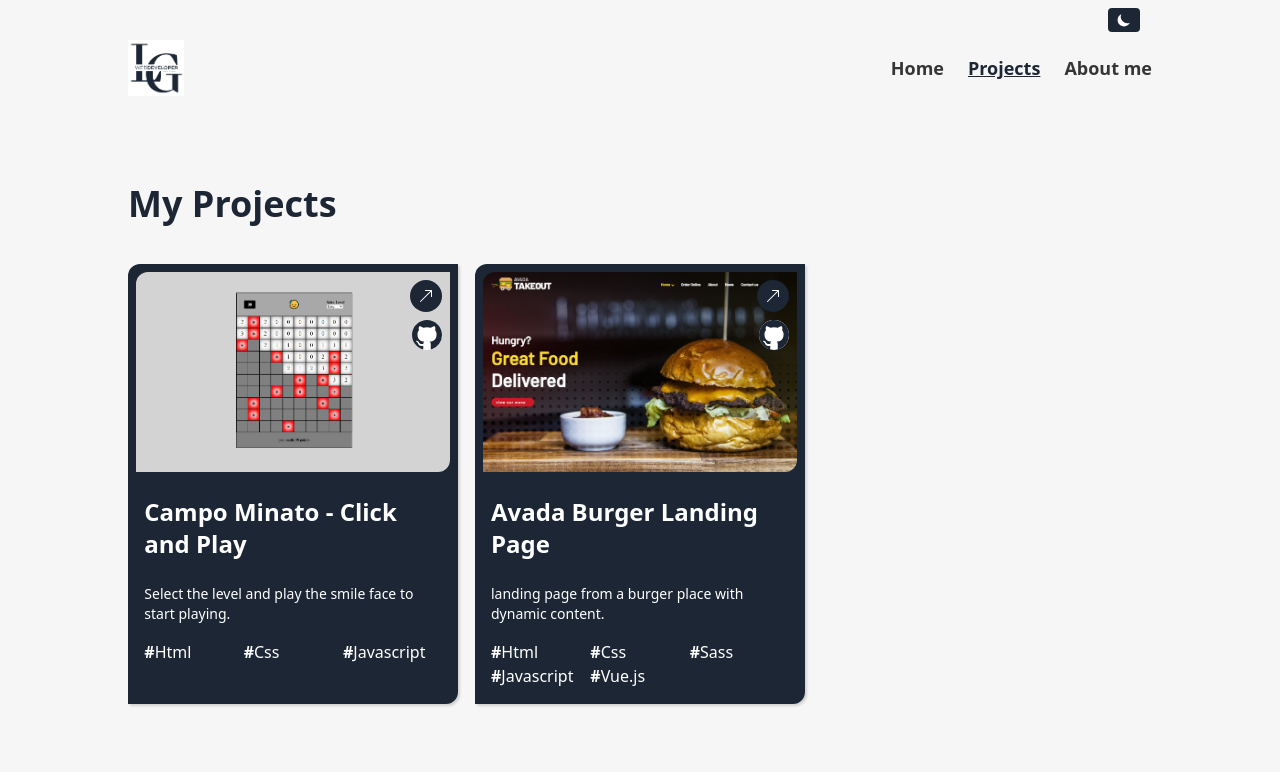
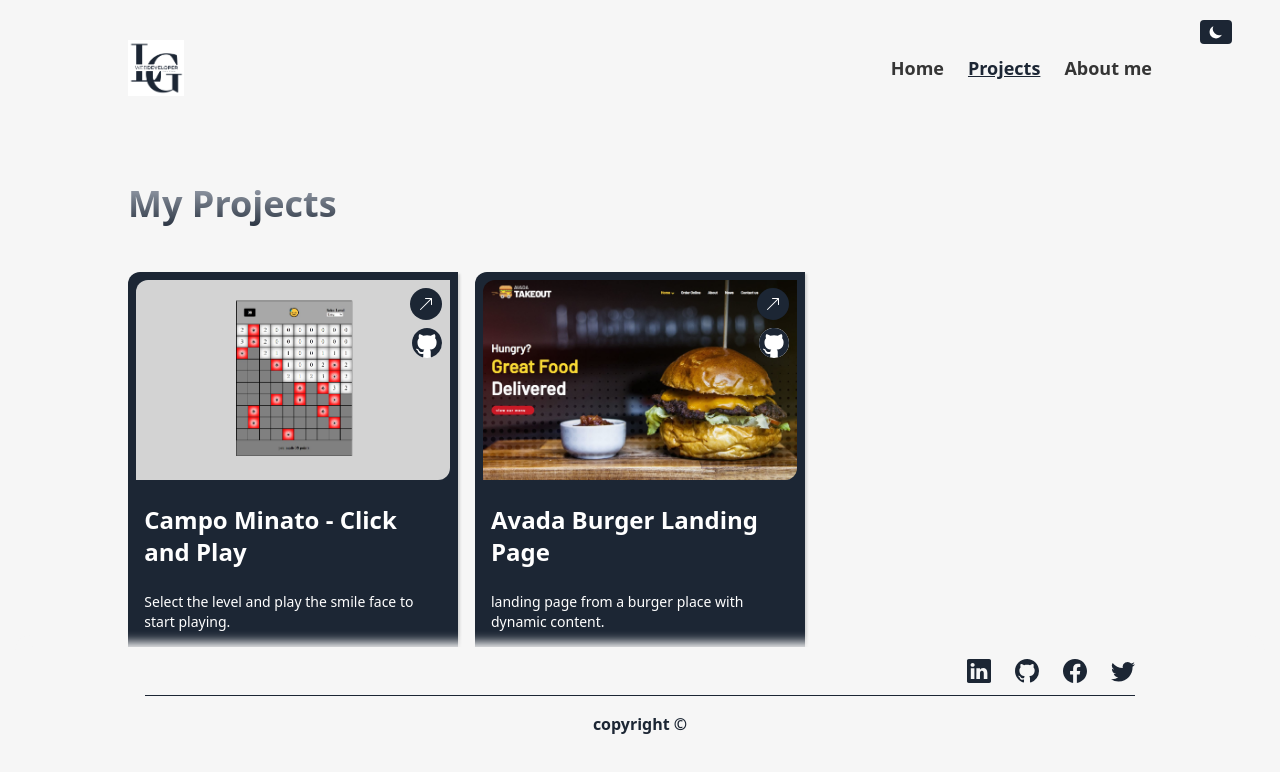
Before and after one commit to Leograzioli/Portfoglio, a React (Vite) app: page /projects in a window 1280 px wide. Shown: the top 772 px of the page. Built offline with nearby package versions, Linux system fonts and the light colour scheme.

Commit message:
add box-shadow and fixed footer

```diff
--- a/src/App.jsx
+++ b/src/App.jsx
@@ -1,53 +1,33 @@
-
-import { useEffect, useState } from 'react'
 import { BrowserRouter, Route, Routes } from 'react-router-dom'
-import { HiLightBulb, HiMoon } from 'react-icons/hi'
 
 //components and pages
 import AppHeader from './components/AppHeader'
 import AppHome from './pages/AppHome'
 import AppProjects from './pages/AppProjects'
+import React from 'react'
+import AppFooter from './components/AppFooter'
 
 function App() {
 
-  const [theme, setTheme] = useState(localStorage.getItem('theme'))
-
-  useEffect(() => {
-    if (theme === 'dark') {
-      document.body.classList.add('dark')
-    } else {
-      document.body.classList.remove('dark')
-    }
-  }, [theme])
-
-  const handleClick = () => {
-
-    if (theme != 'dark') {
-      localStorage.setItem('theme', 'dark')
-      setTheme(localStorage.getItem('theme'))
-    } else if (theme == 'dark') {
-      localStorage.setItem('theme', 'light')
-      setTheme(localStorage.getItem('theme'))
-    }
-  }
 
   return (
-    <div className="App bg-primary dark:bg-primary-dark h-screen overflow-auto px-[10%]">
-      <div className="max-w-[1300px] mx-auto relative ">
-
-        <button onClick={handleClick} className='bg-primary-dark dark:bg-white text-white dark:text-black py-1 px-2 rounded absolute right-3 top-2'>{theme === "dark" ? <HiLightBulb /> : <HiMoon />}</button>
-
-      </div>
+    <div className="App bg-primary dark:bg-primary-dark h-screen overflow-auto ">
 
       <BrowserRouter>
-        <AppHeader />
-        <main>
+        <header className='px-[10%]'>
+          <AppHeader />
+
+        </header>
+        <main className='overflow-auto h-screen px-[10%]'>
           <Routes>
             <Route path="/" element={<AppHome />} />
             <Route path="/projects" element={<AppProjects />} />
           </Routes>
+        </main>
 
-        </main>
+        <footer className='absolute bottom-0 right-0 left-0 w-[calc(100%-34px)] mx-auto bg-primary dark:bg-primary-dark shadow-[0_-10px_10px_-5px_rgba(246,246,246,1)] dark:shadow-[0_-10px_10px_-5px_rgba(28,38,52,1)] px-[10%]'>
+          <AppFooter />
+        </footer>
 
       </BrowserRouter>
     </div>
--- /dev/null
+++ b/src/components/AppFooter.jsx
@@ -0,0 +1,44 @@
+import { BsLinkedin, BsGithub, BsFacebook, BsTwitter } from "react-icons/bs"
+
+export default function AppFooter() {
+    return (
+        <>
+            <section id='social-links' >
+
+                <ul className='dark:text-white text-primary-dark text-2xl flex justify-end items-center gap-x-6 pt-3'>
+
+                    <li className='hover:transition-all hover:scale-125 hover:text-[#0a66c2]'>
+                        <a href="https://www.linkedin.com/in/leonardo-grazioli" title='https://www.linkedin.com/in/leonardo-grazioli' target="_blank">
+                            <BsLinkedin />
+                        </a>
+                    </li>
+
+                    <li className='hover:transition-all hover:scale-125 hover:text-[#24292f] dark:hover:text-secondary'>
+                        <a href="https://github.com/Leograzioli" title='https://github.com/Leograzioli' target="_blank">
+                            <BsGithub />
+                        </a>
+                    </li>
+
+                    <li className='hover:transition-all hover:scale-125 hover:text-[#1877f2]'>
+                        <a href="https://www.facebook.com/leo.grazioli" title='https://www.facebook.com/leo.grazioli' target="_blank">
+                            <BsFacebook />
+                        </a>
+                    </li>
+
+                    <li className='hover:transition-all hover:scale-125 hover:text-[#1d9bf0]'>
+                        <a href="https://twitter.com/Leograzioli" title='https://twitter.com/Leograzioli' target="_blank">
+                            <BsTwitter />
+                        </a>
+                    </li>
+                </ul>
+
+            </section>
+
+            <div >
+                <div className='h-[1px] mx-auto bg-primary-dark dark:bg-primary mt-3'></div>
+            </div>
+
+            <div className="text-center font-bold text-primary-dark dark:text-white pt-4 pb-16">copyright &#169; </div>
+        </>
+    )
+}
--- a/src/components/AppHeader.jsx
+++ b/src/components/AppHeader.jsx
@@ -1,15 +1,36 @@
-import { useState } from 'react'
 import { FiMenu } from "react-icons/fi"
 import { NavLink } from 'react-router-dom'
 import lightLogo from '../assets/light-logo.png'
+import { HiLightBulb, HiMoon } from 'react-icons/hi'
+import { useEffect, useState } from 'react'
 //import darkLogo from '../assets/dark-logo.jpg'
 
 export default function AppHeader() {
   const [isOpen, setIsOpen] = useState(false)
+  const [theme, setTheme] = useState(localStorage.getItem('theme'))
+
+  useEffect(() => {
+    if (theme === 'dark') {
+      document.body.classList.add('dark')
+    } else {
+      document.body.classList.remove('dark')
+    }
+  }, [theme])
+
+  const handleClick = () => {
+
+    if (theme != 'dark') {
+      localStorage.setItem('theme', 'dark')
+      setTheme(localStorage.getItem('theme'))
+    } else if (theme == 'dark') {
+      localStorage.setItem('theme', 'light')
+      setTheme(localStorage.getItem('theme'))
+    }
+  }
 
   return (
     <>
-      <header className='py-10'>
+      <div className='py-10'>
         <div className="max-w-[1200px] mx-auto flex flex-wrap justify-between content-center w-full">
 
           {/* logo */}
@@ -17,6 +38,7 @@ export default function AppHeader() {
             <img src={lightLogo} className='h-14' alt="" />
           </div>
 
+          <button onClick={handleClick} className='absolute right-12 top-5 bg-primary-dark dark:bg-white text-white dark:text-black py-1 px-2 rounded sm:ml-6 '>{theme === "dark" ? <HiLightBulb /> : <HiMoon />}</button>
           <div className='flex items-center'>
             <FiMenu onClick={() => setIsOpen(!isOpen)} className='sm:hidden block dark:text-white border-2 border-secondary dark:border p-1 rounded h-10 w-10 cursor pointer' />
           </div>
@@ -34,13 +56,14 @@ export default function AppHeader() {
               <li>
                 <NavLink className={({ isActive }) => isActive ? 'dark:text-white underline text-primary-dark sm:ml-6' : 'sm:ml-6'} to={'/1'}>About me</NavLink>
               </li>
+            </ul>
 
-            </ul>
 
           </nav>
 
+
         </div>
-      </header>
+      </div>
     </>
   )
 }
--- a/src/pages/AppHome.jsx
+++ b/src/pages/AppHome.jsx
@@ -1,8 +1,7 @@
-import { BsLinkedin, BsGithub, BsFacebook, BsTwitter } from "react-icons/bs"
+import { useEffect } from "react";
 import leo from '../assets/leo.png'
 import curriculum from '../assets/leonardo-grazioli-cv.pdf'
-import { useEffect } from "react";
-
+import { BsFillArrowDownCircleFill } from 'react-icons/bs'
 
 export default function homepage() {
 
@@ -23,15 +22,8 @@ export default function homepage() {
                             Lorem, ipsum dolor sit amet consectetur adipisicing elit. Officia, modi pariatur. Fuga enim maxime tempore ex provident et dolorem necessitatibus explicabo sunt perferendis? Consequuntur suscipit delectus quam asperiores velit cupiditate?
                         </p>
 
-                        {/* <div className='flex justify-around text-center dark:bg-white bg-primary-dark text-white dark:text-primary-dark  p-2 mt-12 rounded-md font-semibold'>
-                            <div className='mr-2'>#Html</div>
-                            <div className='mr-2'>#Css</div>
-                            <div className='mr-2'>#Javascript</div>
-                            <div className='mr-2'>#PHP</div>
-
-                        </div> */}
                         <div className='mt-12'>
-                            <a className='px-4 py-2 bg-primary-dark dark:bg-white text-white dark:text-secondary-dark font-semibold rounded-xl hover:transition-all hover:bg-[#1c365a]' href={curriculum} download={curriculum} >Download CV</a>
+                            <a className='px-4 py-2 bg-primary-dark dark:bg-white text-white dark:text-secondary-dark font-semibold rounded-xl hover:transition-all hover:bg-[#1c365a] inline-flex items-center gap-x-2' href={curriculum} download={curriculum} >Download CV <BsFillArrowDownCircleFill /> </a>
                         </div>
 
                     </div>
@@ -41,42 +33,6 @@ export default function homepage() {
                     </div>
                 </div>
             </section>
-
-            <section id='social-links' className='max-w-[1200px] mx-auto mt-20'>
-
-                <ul className='dark:text-white text-primary-dark text-2xl flex justify-end items-center gap-x-6'>
-
-                    <li className='hover:transition-all hover:scale-125 hover:text-[#0a66c2]'>
-                        <a href="https://www.linkedin.com/in/leonardo-grazioli" title='https://www.linkedin.com/in/leonardo-grazioli' target="_blank">
-                            <BsLinkedin />
-                        </a>
-                    </li>
-
-                    <li className='hover:transition-all hover:scale-125 hover:text-[#24292f] dark:hover:text-secondary'>
-                        <a href="https://github.com/Leograzioli" title='https://github.com/Leograzioli' target="_blank">
-                            <BsGithub />
-                        </a>
-                    </li>
-
-                    <li className='hover:transition-all hover:scale-125 hover:text-[#1877f2]'>
-                        <a href="https://www.facebook.com/leo.grazioli" title='https://www.facebook.com/leo.grazioli' target="_blank">
-                            <BsFacebook />
-                        </a>
-                    </li>
-
-                    <li className='hover:transition-all hover:scale-125 hover:text-[#1d9bf0]'>
-                        <a href="https://twitter.com/Leograzioli" title='https://twitter.com/Leograzioli' target="_blank">
-                            <BsTwitter />
-                        </a>
-                    </li>
-                </ul>
-
-            </section>
-
-            <div className="pb-12">
-                <div className='h-[1px] max-w-[1200px] mx-auto bg-primary-dark dark:bg-primary mt-3'></div>
-            </div>
-
         </>
     )
 }
--- a/src/pages/AppProjects.jsx
+++ b/src/pages/AppProjects.jsx
@@ -10,10 +10,10 @@ export default function () {
 
     return (
         <>
-            <section id='projects' className='max-w-[1100px] mx-auto mt-12'>
-                <h2 className='text-4xl text-center sm:text-start font-bold text-primary-dark dark:text-primary'>My Projects</h2>
+            <section id='projects' className='max-w-[1200px] mx-auto mt-12'>
+                <h2 className='text-4xl text-center sm:text-start text-transparent bg-clip-text bg-gradient-to-t from-primary-dark to-secondary dark:bg-gradient-to-b dark:from-white dark:to-secondary font-bold pb-2'>My Projects</h2>
 
-                <div className='grid grid-cols-1 sm:grid-cols-2 xl:grid-cols-3 2xl:grid-cols-4 gap-4'>
+                <div className='grid grid-cols-1 sm:grid-cols-2 xl:grid-cols-3 gap-4'>
                     {projects.map((project, i) => {
                         return (
                             <div key={i} className='relative bg-primary-dark text-white dark:text-primary-dark dark:bg-primary max-w-[330px] ms_shadow rounded-tl-xl rounded-br-xl mt-10 mx-auto'>
```
Also changed, not shown: src/index.css (line endings or trailing spaces).
